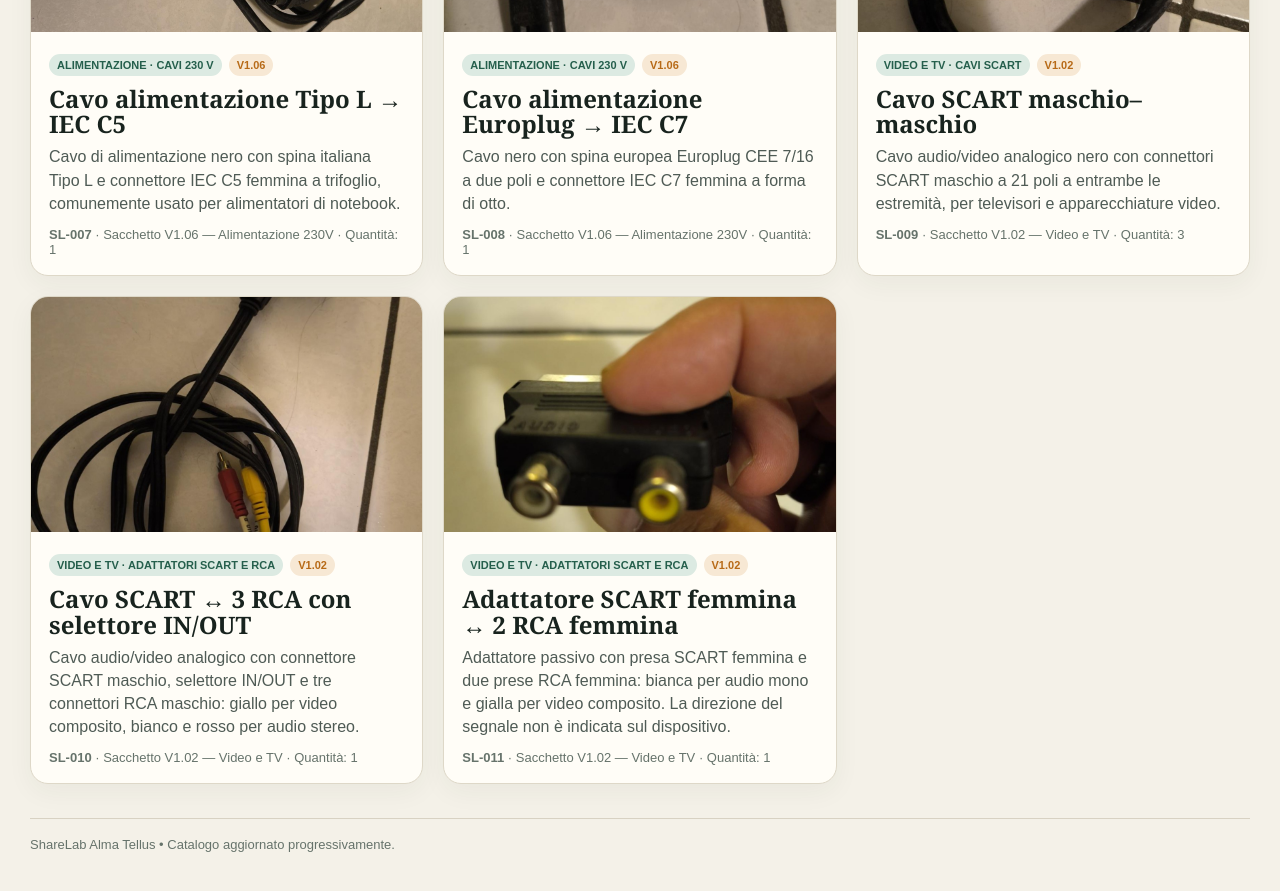
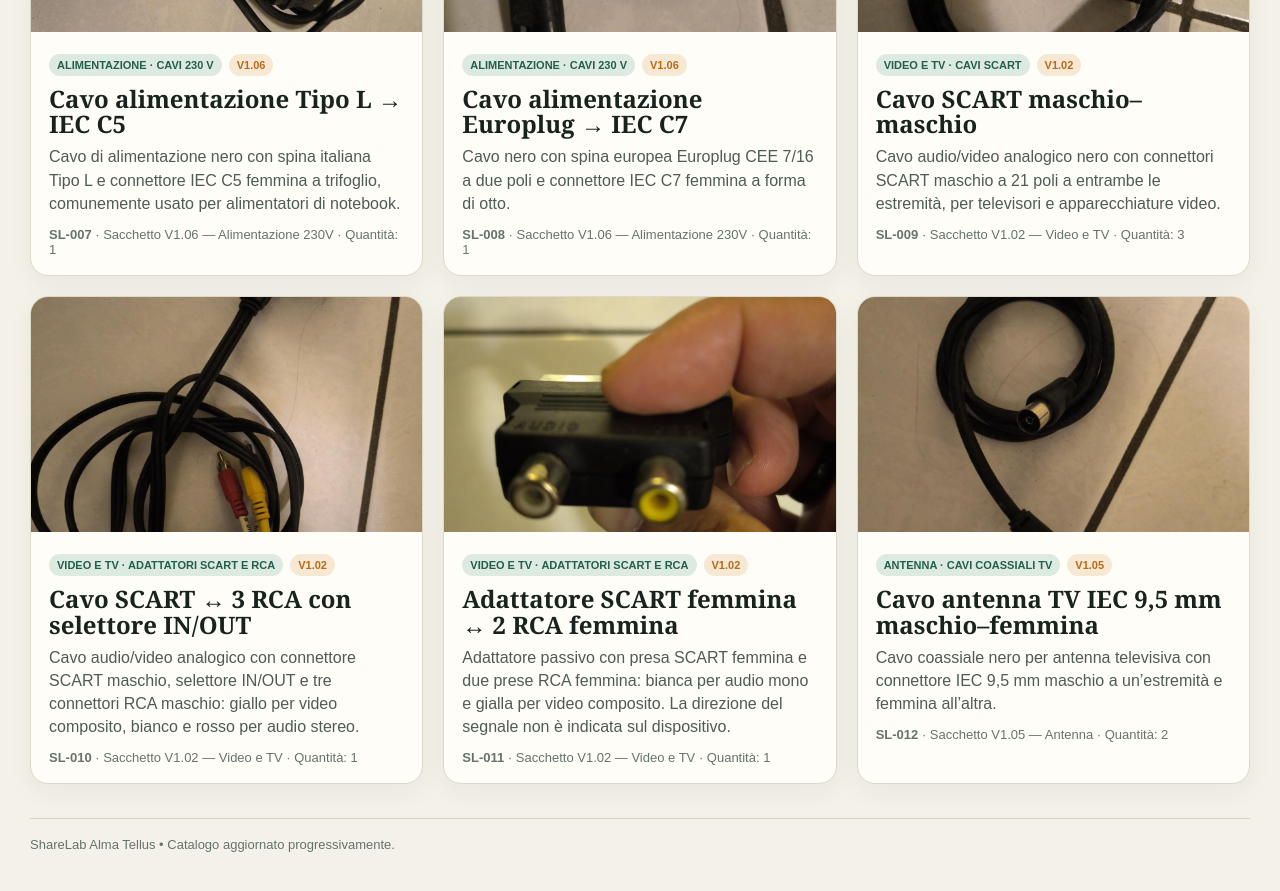
Before and after one commit to almatellus/almatellus.github.io, a Jekyll site: the page sharelab/index.html, which Jekyll copies as it is, in a window 1280 px wide and 900 px high, scrolled down 1722 px. Shown: the top 891 px of the window. Built offline with Jekyll 4.4.1, drawn with Linux system fonts in a browser that asks for light colours.

Commit message:
Add SL-012 TV antenna cables, quantity 2

```diff
--- a/sharelab/index.html
+++ b/sharelab/index.html
@@ -66,7 +66,8 @@ const ITEMS = [
   {code:'SL-008',name:'Cavo alimentazione Europlug → IEC C7',category:'Alimentazione',subcategory:'Cavi 230 V',description:'Cavo nero con spina europea Europlug CEE 7/16 a due poli e connettore IEC C7 femmina a forma di otto.',bag:'V1.06',bagName:'Alimentazione 230V',quantity:1,image:'/assets/sharelab/SL-008.jpg'},
   {code:'SL-009',name:'Cavo SCART maschio–maschio',category:'Video e TV',subcategory:'Cavi SCART',description:'Cavo audio/video analogico nero con connettori SCART maschio a 21 poli a entrambe le estremità, per televisori e apparecchiature video.',bag:'V1.02',bagName:'Video e TV',quantity:3,image:'/assets/sharelab/SL-009.jpg'},
   {code:'SL-010',name:'Cavo SCART ↔ 3 RCA con selettore IN/OUT',category:'Video e TV',subcategory:'Adattatori SCART e RCA',description:'Cavo audio/video analogico con connettore SCART maschio, selettore IN/OUT e tre connettori RCA maschio: giallo per video composito, bianco e rosso per audio stereo.',bag:'V1.02',bagName:'Video e TV',quantity:1,image:'/assets/sharelab/SL-010.jpg'},
-  {code:'SL-011',name:'Adattatore SCART femmina ↔ 2 RCA femmina',category:'Video e TV',subcategory:'Adattatori SCART e RCA',description:'Adattatore passivo con presa SCART femmina e due prese RCA femmina: bianca per audio mono e gialla per video composito. La direzione del segnale non è indicata sul dispositivo.',bag:'V1.02',bagName:'Video e TV',quantity:1,image:'/assets/sharelab/SL-011.jpg'}
+  {code:'SL-011',name:'Adattatore SCART femmina ↔ 2 RCA femmina',category:'Video e TV',subcategory:'Adattatori SCART e RCA',description:'Adattatore passivo con presa SCART femmina e due prese RCA femmina: bianca per audio mono e gialla per video composito. La direzione del segnale non è indicata sul dispositivo.',bag:'V1.02',bagName:'Video e TV',quantity:1,image:'/assets/sharelab/SL-011.jpg'},
+  {code:'SL-012',name:'Cavo antenna TV IEC 9,5 mm maschio–femmina',category:'Antenna',subcategory:'Cavi coassiali TV',description:'Cavo coassiale nero per antenna televisiva con connettore IEC 9,5 mm maschio a un’estremità e femmina all’altra.',bag:'V1.05',bagName:'Antenna',quantity:2,image:'/assets/sharelab/SL-012.jpg'}
 ];
 const $=s=>document.querySelector(s),q=$('#q'),cat=$('#cat'),bag=$('#bag'),grid=$('#grid'),count=$('#count'),empty=$('#empty'),light=$('#light'),big=$('#big');
 const esc=s=>String(s).replace(/[&<>"']/g,c=>({'&':'&amp;','<':'&lt;','>':'&gt;','"':'&quot;',"'":'&#39;'}[c]));
```
Also changed, not shown: assets/sharelab/SL-012.jpg (added).
